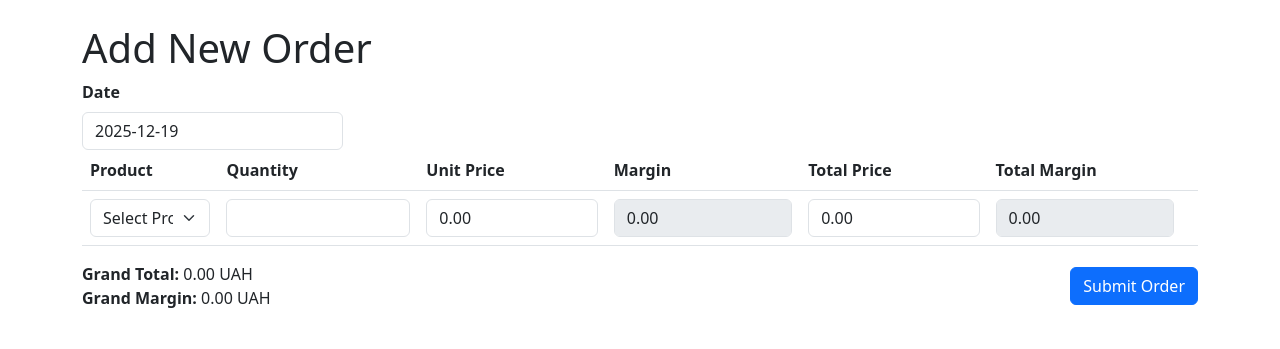
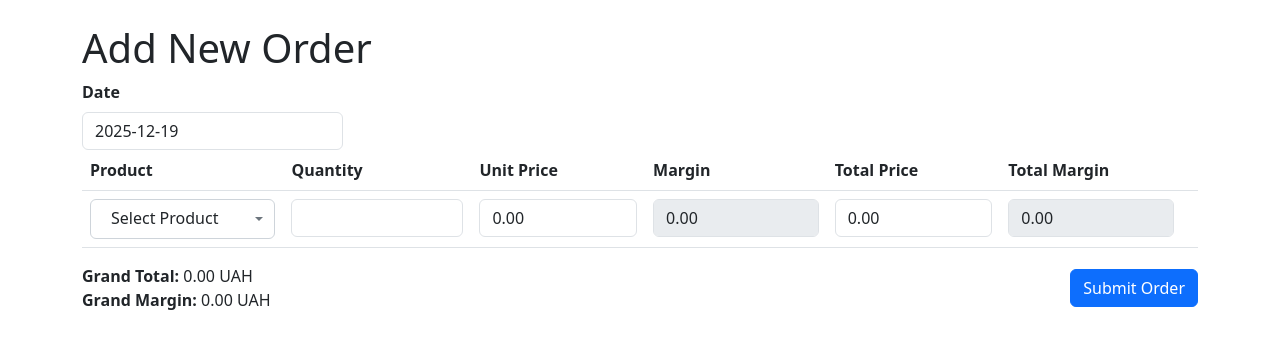
Before and after one commit to bombilo51/vivit_share, a Flask app: page /order/add in a window 1280 px wide. Shown: the part 56-405 px from the top of the page. Run offline with Flask 3, Linux system fonts and the light colour scheme; the visitor is signed in with stand-in values (Sample User, id 1); data that the repository does not hold is empty; some libraries are stand-ins or nearby versions.

Commit message:
Searchable select in add / edit order

```diff
--- /dev/null
+++ b/app/static/css/order/add.css
@@ -0,0 +1,37 @@
+.select2-container--bootstrap-5 .select2-selection {
+    min-height: calc(2.375rem + 2px);
+    padding: 0.375rem 2.25rem 0.375rem 0.75rem;
+    border: 1px solid #ced4da;
+    border-radius: 0.375rem;
+    background-color: #fff;
+}
+
+.select2-container--bootstrap-5 .select2-selection__rendered {
+    line-height: 1.5;
+    padding: 0;
+}
+
+.select2-container--bootstrap-5 .select2-selection__arrow {
+    position: absolute;
+    top: 50%;
+    right: 0.75rem;
+    height: 100%;
+    display: flex;
+    align-items: center;
+    transform: translateY(-50%);
+}
+
+.select2-container--bootstrap-5 .select2-selection__arrow b {
+    border-color: #6c757d transparent transparent transparent;
+    border-style: solid;
+    border-width: 0.3em 0.3em 0;
+}
+
+.select2-container--open .select2-selection__arrow b {
+    transform: rotate(180deg);
+}
+
+.select2-container--bootstrap-5.select2-container--focus .select2-selection {
+    border-color: #86b7fe;
+    box-shadow: 0 0 0 0.25rem rgba(13,110,253,.25);
+}
--- a/app/static/js/order/add.js
+++ b/app/static/js/order/add.js
@@ -1,4 +1,11 @@
 $(document).ready(function () {
+
+    $('.searchable-select').select2({
+        placeholder: 'Select Product',
+        theme: 'bootstrap-5',
+        allowClear: false,
+        width: '100%'
+    });
 
     $("#orderDate").datepicker({
         format: "yyyy-mm-dd", // ISO-friendly format
@@ -55,14 +62,34 @@ $(document).ready(function () {
 
     function addNewRow() {
         const $templateRow = $tableBody.find('.orderItemRow:first');
+
+        $templateRow.find('.product-select').select2('destroy');
+
         const $newRow = $templateRow.clone();
 
         $newRow.find('input').val('');
-        $newRow.find('.product-select').val('').trigger('change');
+        $newRow.find('.product-select').val('');
         $newRow.find('.remove-item-btn').removeClass('d-none');
 
         $tableBody.append($newRow);
+
+        // Re-init template row
+        $templateRow.find('.product-select').select2({
+            placeholder: 'Select Product',
+            theme: 'bootstrap-5',
+            allowClear: false,
+            width: '100%'
+        });
+
+        // Init new row only
+        $newRow.find('.product-select').select2({
+            placeholder: 'Select Product',
+            theme: 'bootstrap-5',
+            allowClear: false,
+            width: '100%'
+        });
     }
+
 
     function maybeAddNewRow($row) {
         const product = $row.find('.product-select').val();
--- a/app/templates/order/add.html
+++ b/app/templates/order/add.html
@@ -5,6 +5,8 @@
 {% block head %}
     <link rel="stylesheet"
           href="https://cdnjs.cloudflare.com/ajax/libs/bootstrap-datepicker/1.10.0/css/bootstrap-datepicker.min.css"/>
+    <link href="https://cdn.jsdelivr.net/npm/select2@4.1.0-rc.0/dist/css/select2.min.css" rel="stylesheet"/>
+    <link rel="stylesheet" href="{{ url_for('static', filename='css/order/add.css') }}">
 {% endblock head %}
 
 {% block content %}
@@ -33,7 +35,7 @@
             <tbody id="orderItemsBody">
             <tr class="orderItemRow">
                 <td>
-                    <select name="product[]" class="form-select product-select">
+                    <select name="product[]" class="form-select product-select searchable-select">
                         <option value="">Select Product</option>
                         {% for product in products %}
                             <option value="{{ product.id }}" data-price="{{ product.price }}"
@@ -81,5 +83,6 @@
 {% block scripts %}
     <script
             src="https://cdnjs.cloudflare.com/ajax/libs/bootstrap-datepicker/1.10.0/js/bootstrap-datepicker.min.js"></script>
+    <script src="https://cdn.jsdelivr.net/npm/select2@4.1.0-rc.0/dist/js/select2.min.js"></script>
     <script src="{{ url_for('static', filename='js/order/add.js') }}"></script>
 {% endblock %}
```
Also changed, not shown: app/templates/order/edit.html (+16 -7 lines).
